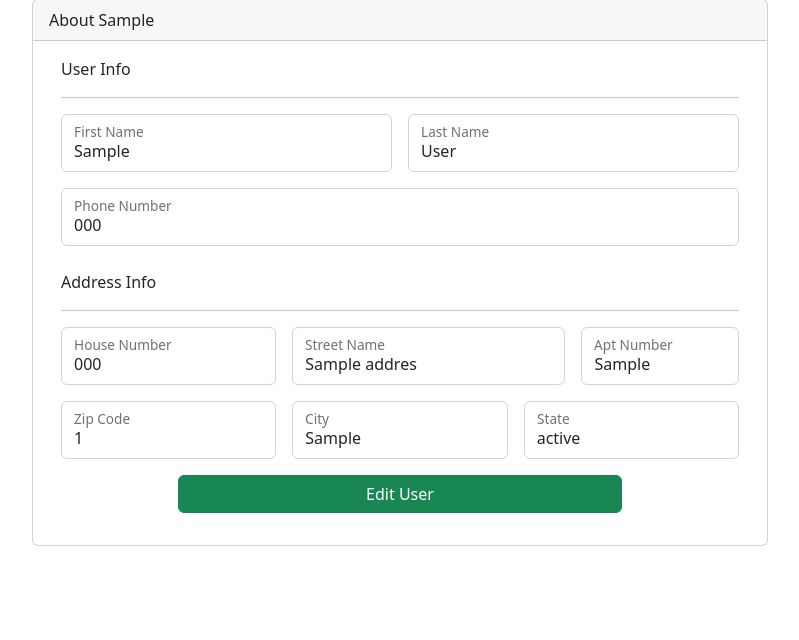
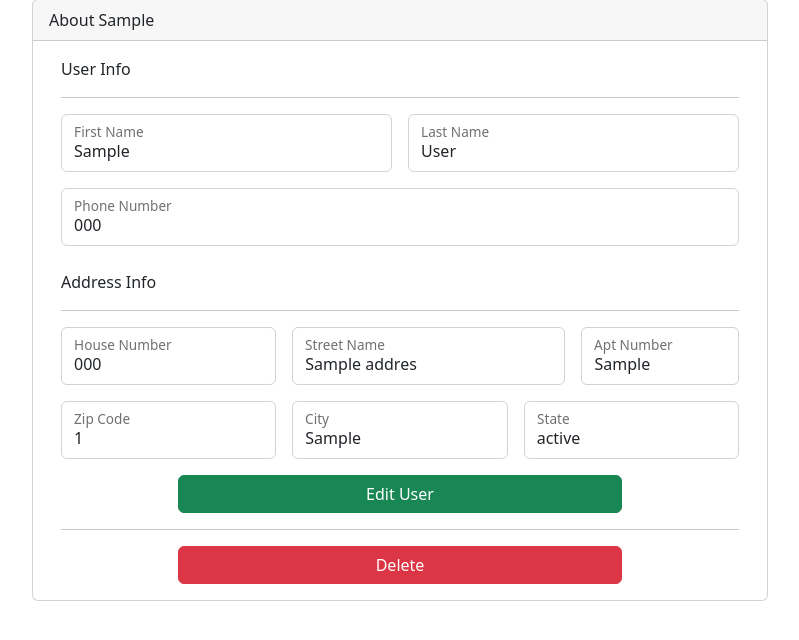
Before and after one commit to emwjacobson/hpcc_django, a Django app: page /edit_user/1 in a window 1280 px wide. Shown: the part 81-721 px from the top of the page, without its empty margins (240-1039 px from the left). Run offline with Django 4.2, Linux system fonts and the light colour scheme; tables that the repository leaves empty hold one stand-in row (values such as "Sample post").

Commit message:
Added button to delete user

```diff
--- a/hpcc/address_book/templates/address_book/edit_user.html
+++ b/hpcc/address_book/templates/address_book/edit_user.html
@@ -105,6 +105,14 @@
                 </div>
               </form>
 
+              <hr>
+
+              <div class="row">
+                <div class="col-lg-8 offset-lg-2 d-grid">
+                  <button class="btn btn-danger" data-bs-toggle="modal" data-bs-target="#modal_delete_user" data-bs-whatever="{{ user.pk }}">Delete</button>
+                </div>
+              </div>
+
             </div>
           </div>
         </div>
@@ -113,4 +121,24 @@
   </div>
 </div>
 
+
+<!-- Modal -->
+<div class="modal fade" id="modal_delete_user" tabindex="-1">
+  <div class="modal-dialog">
+    <div class="modal-content">
+      <div class="modal-header">
+        <h1 class="modal-title fs-5">Confirm Choice</h1>
+        <button type="button" class="btn-close" data-bs-dismiss="modal" aria-label="Close"></button>
+      </div>
+      <div class="modal-body">
+        Are you sure you want to delete {{ user }}?
+      </div>
+      <div class="modal-footer">
+        <button type="button" class="btn btn-secondary" data-bs-dismiss="modal">Close</button>
+        <a type="button" class="btn btn-danger" href="/delete_user/{{ user.pk }}">Delete User</a>
+      </div>
+    </div>
+  </div>
+</div>
+
 {% endblock content %}
--- a/hpcc/address_book/templates/address_book/index.html
+++ b/hpcc/address_book/templates/address_book/index.html
@@ -127,7 +127,9 @@
                 <td>{{ user.first_name }} {{ user.last_name }}</td>
                 <td>{{ user.phone_number }}</td>
                 <td>{{ user.address.city }}</td>
-                <td><a class="btn btn-success btn-sm" href="/edit_user/{{ user.pk }}">Edit</button></td>
+                <td>
+                  <a class="btn btn-success btn-sm" href="/edit_user/{{ user.pk }}">Edit</a>
+                </td>
               </tr>
             {% endfor %}
           </tbody>
@@ -137,4 +139,5 @@
   </div>
 </div>
 
+
 {% endblock content %}
--- a/hpcc/address_book/urls.py
+++ b/hpcc/address_book/urls.py
@@ -7,5 +7,6 @@ urlpatterns = [
     path('', views.index, name='index'),
     path('edit_user/<int:user_id>', views.edit_user, name='edit'),
     path('edit_user/<int:user_id>/submit', views.edit_user_modify, name='edit_modify'),
-    path('add_user', views.add_user, name='add_user')
+    path('add_user', views.add_user, name='add_user'),
+    path('delete_user/<int:user_id>', views.delete_user, name='delete_user')
 ]
--- a/hpcc/address_book/views.py
+++ b/hpcc/address_book/views.py
@@ -42,8 +42,6 @@ def edit_user_modify(request, user_id):
         return HttpResponseRedirect(reverse("addr_book:index"))
 
 def add_user(request):
-    print(request.POST)
-
     # First try and add the address
     try:
         addr = Address(
@@ -79,3 +77,12 @@ def add_user(request):
 
     # If everything goes well, forward to index
     return HttpResponseRedirect(reverse("addr_book:index"))
+
+def delete_user(request, user_id):
+    try:
+        user = User.objects.get(pk=user_id)
+        user.address.delete() # Will cascade
+    except User.DoesNotExist:
+        return HttpResponseRedirect(reverse("addr_book:index"))
+
+    return HttpResponseRedirect(reverse("addr_book:index"))
```
